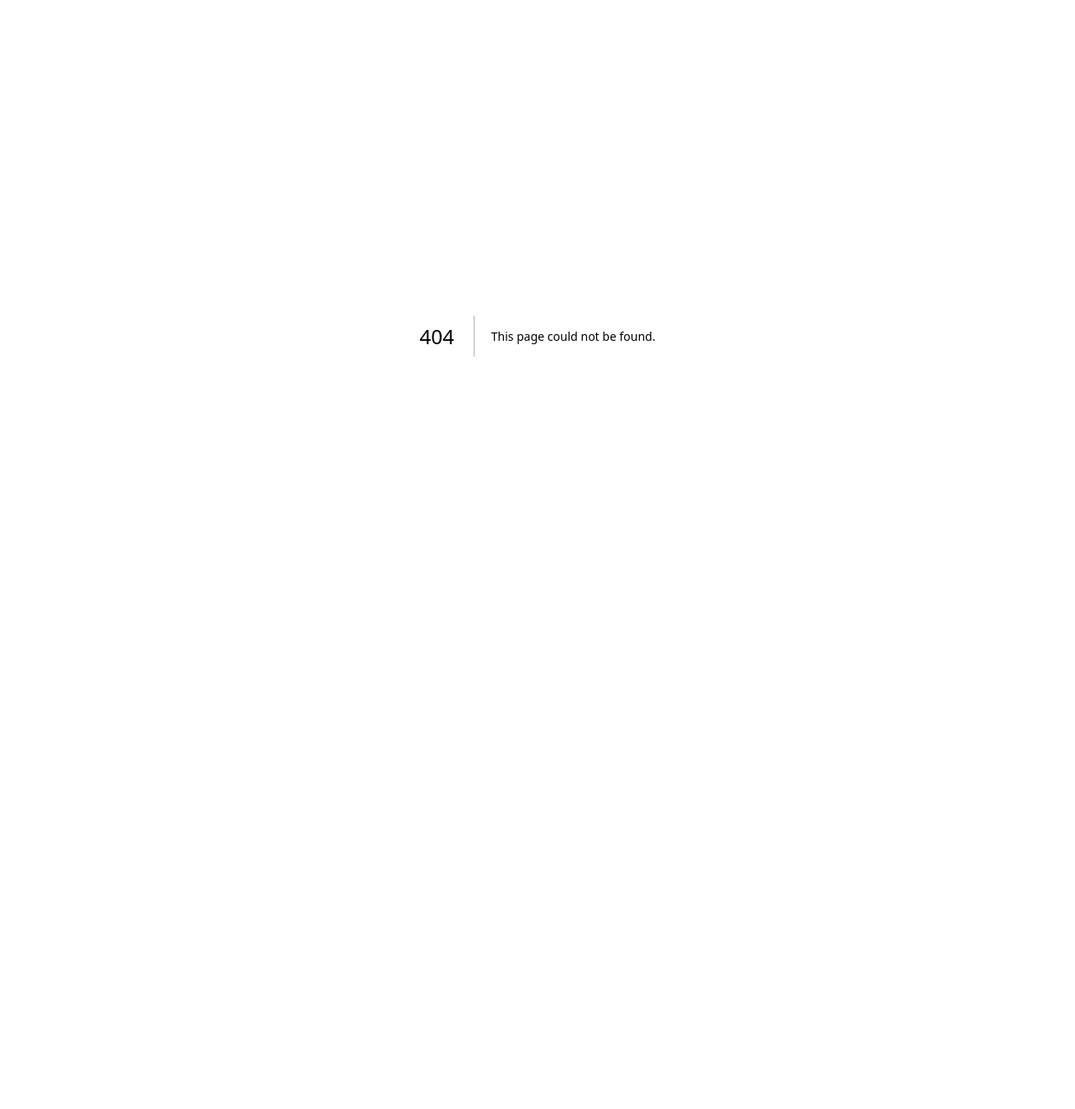
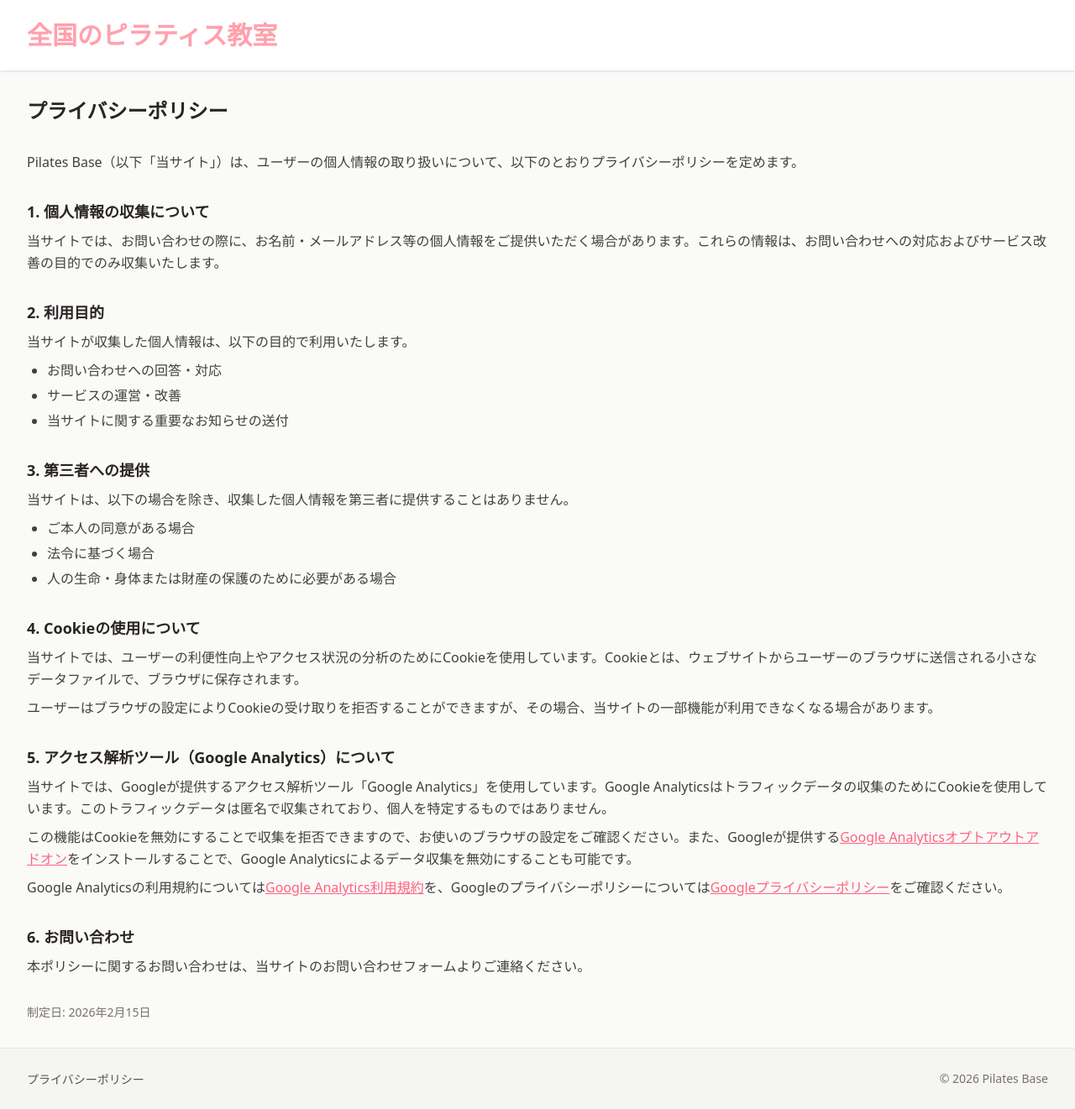
Before and after one commit to usuijuice/pilates-base, a Next.js app: page /privacy-policy in a window 1280 px wide. Before the commit this address had no page. Shown: the whole page at 84% size. Before the commit the page ends 800 px from the top, so only its background shows below. Built offline with nearby package versions, Linux system fonts and the light colour scheme.

Commit message:
feat: add Privacy Policy page and Footer component

```diff
--- a/app/layout.tsx
+++ b/app/layout.tsx
@@ -1,5 +1,6 @@
 import type { Metadata } from "next";
 import { Noto_Sans_JP } from "next/font/google";
+import { Footer } from "@/components/footer";
 import "./globals.css";
 
 const notoSansJP = Noto_Sans_JP({
@@ -21,7 +22,10 @@ export default function RootLayout({
   return (
     <html lang="ja">
       <body className={`${notoSansJP.variable} antialiased font-sans`}>
-        {children}
+        <div className="flex min-h-screen flex-col">
+          <div className="flex-1">{children}</div>
+          <Footer />
+        </div>
       </body>
     </html>
   );
--- /dev/null
+++ b/app/privacy-policy/page.tsx
@@ -0,0 +1,150 @@
+import type { Metadata } from "next";
+import Link from "next/link";
+
+export const metadata: Metadata = {
+  title: "プライバシーポリシー | Pilates Base",
+  description:
+    "Pilates Baseのプライバシーポリシーについてご説明します。個人情報の取り扱い、Cookieの使用、Google Analyticsによるアクセス解析について記載しています。",
+};
+
+export default function PrivacyPolicyPage() {
+  return (
+    <div className="min-h-screen bg-stone-50">
+      <header className="sticky top-0 z-10 bg-white shadow-sm">
+        <div className="mx-auto max-w-7xl px-4 py-6 sm:px-6 lg:px-8">
+          <Link
+            href="/"
+            className="text-3xl font-bold text-rose-300 hover:text-rose-400 transition-colors"
+          >
+            全国のピラティス教室
+          </Link>
+        </div>
+      </header>
+
+      <main className="mx-auto max-w-7xl px-4 py-8 sm:px-6 lg:px-8">
+        <h1 className="text-2xl font-bold text-stone-800">
+          プライバシーポリシー
+        </h1>
+
+        <div className="mt-8 space-y-8 text-stone-700 leading-relaxed">
+          <p>
+            Pilates
+            Base（以下「当サイト」）は、ユーザーの個人情報の取り扱いについて、以下のとおりプライバシーポリシーを定めます。
+          </p>
+
+          {/* 個人情報の収集について */}
+          <section>
+            <h2 className="text-lg font-semibold text-stone-800">
+              1. 個人情報の収集について
+            </h2>
+            <p className="mt-2">
+              当サイトでは、お問い合わせの際に、お名前・メールアドレス等の個人情報をご提供いただく場合があります。これらの情報は、お問い合わせへの対応およびサービス改善の目的でのみ収集いたします。
+            </p>
+          </section>
+
+          {/* 利用目的 */}
+          <section>
+            <h2 className="text-lg font-semibold text-stone-800">
+              2. 利用目的
+            </h2>
+            <p className="mt-2">
+              当サイトが収集した個人情報は、以下の目的で利用いたします。
+            </p>
+            <ul className="mt-2 list-disc pl-6 space-y-1">
+              <li>お問い合わせへの回答・対応</li>
+              <li>サービスの運営・改善</li>
+              <li>当サイトに関する重要なお知らせの送付</li>
+            </ul>
+          </section>
+
+          {/* 第三者への提供 */}
+          <section>
+            <h2 className="text-lg font-semibold text-stone-800">
+              3. 第三者への提供
+            </h2>
+            <p className="mt-2">
+              当サイトは、以下の場合を除き、収集した個人情報を第三者に提供することはありません。
+            </p>
+            <ul className="mt-2 list-disc pl-6 space-y-1">
+              <li>ご本人の同意がある場合</li>
+              <li>法令に基づく場合</li>
+              <li>人の生命・身体または財産の保護のために必要がある場合</li>
+            </ul>
+          </section>
+
+          {/* Cookieの使用について */}
+          <section>
+            <h2 className="text-lg font-semibold text-stone-800">
+              4. Cookieの使用について
+            </h2>
+            <p className="mt-2">
+              当サイトでは、ユーザーの利便性向上やアクセス状況の分析のためにCookieを使用しています。Cookieとは、ウェブサイトからユーザーのブラウザに送信される小さなデータファイルで、ブラウザに保存されます。
+            </p>
+            <p className="mt-2">
+              ユーザーはブラウザの設定によりCookieの受け取りを拒否することができますが、その場合、当サイトの一部機能が利用できなくなる場合があります。
+            </p>
+          </section>
+
+          {/* アクセス解析ツール（Google Analytics）について */}
+          <section>
+            <h2 className="text-lg font-semibold text-stone-800">
+              5. アクセス解析ツール（Google Analytics）について
+            </h2>
+            <p className="mt-2">
+              当サイトでは、Googleが提供するアクセス解析ツール「Google
+              Analytics」を使用しています。Google
+              Analyticsはトラフィックデータの収集のためにCookieを使用しています。このトラフィックデータは匿名で収集されており、個人を特定するものではありません。
+            </p>
+            <p className="mt-2">
+              この機能はCookieを無効にすることで収集を拒否できますので、お使いのブラウザの設定をご確認ください。また、Googleが提供する
+              <a
+                href="https://tools.google.com/dlpage/gaoptout?hl=ja"
+                target="_blank"
+                rel="noopener noreferrer"
+                className="text-rose-400 underline hover:text-rose-500"
+              >
+                Google Analyticsオプトアウトアドオン
+              </a>
+              をインストールすることで、Google
+              Analyticsによるデータ収集を無効にすることも可能です。
+            </p>
+            <p className="mt-2">
+              Google Analyticsの利用規約については
+              <a
+                href="https://marketingplatform.google.com/about/analytics/terms/jp/"
+                target="_blank"
+                rel="noopener noreferrer"
+                className="text-rose-400 underline hover:text-rose-500"
+              >
+                Google Analytics利用規約
+              </a>
+              を、Googleのプライバシーポリシーについては
+              <a
+                href="https://policies.google.com/privacy?hl=ja"
+                target="_blank"
+                rel="noopener noreferrer"
+                className="text-rose-400 underline hover:text-rose-500"
+              >
+                Googleプライバシーポリシー
+              </a>
+              をご確認ください。
+            </p>
+          </section>
+
+          {/* お問い合わせ */}
+          <section>
+            <h2 className="text-lg font-semibold text-stone-800">
+              6. お問い合わせ
+            </h2>
+            <p className="mt-2">
+              本ポリシーに関するお問い合わせは、当サイトのお問い合わせフォームよりご連絡ください。
+            </p>
+          </section>
+
+          {/* 制定日 */}
+          <p className="text-sm text-stone-500">制定日: 2026年2月15日</p>
+        </div>
+      </main>
+    </div>
+  );
+}
--- /dev/null
+++ b/components/footer.tsx
@@ -0,0 +1,21 @@
+import Link from "next/link";
+
+export function Footer() {
+  return (
+    <footer className="border-t border-stone-200 bg-stone-100">
+      <div className="mx-auto max-w-7xl px-4 py-6 sm:px-6 lg:px-8">
+        <div className="flex flex-col items-center gap-4 sm:flex-row sm:justify-between">
+          <nav>
+            <Link
+              href="/privacy-policy"
+              className="text-sm text-stone-600 hover:text-rose-400 transition-colors"
+            >
+              プライバシーポリシー
+            </Link>
+          </nav>
+          <p className="text-sm text-stone-500">&copy; 2026 Pilates Base</p>
+        </div>
+      </div>
+    </footer>
+  );
+}
```
